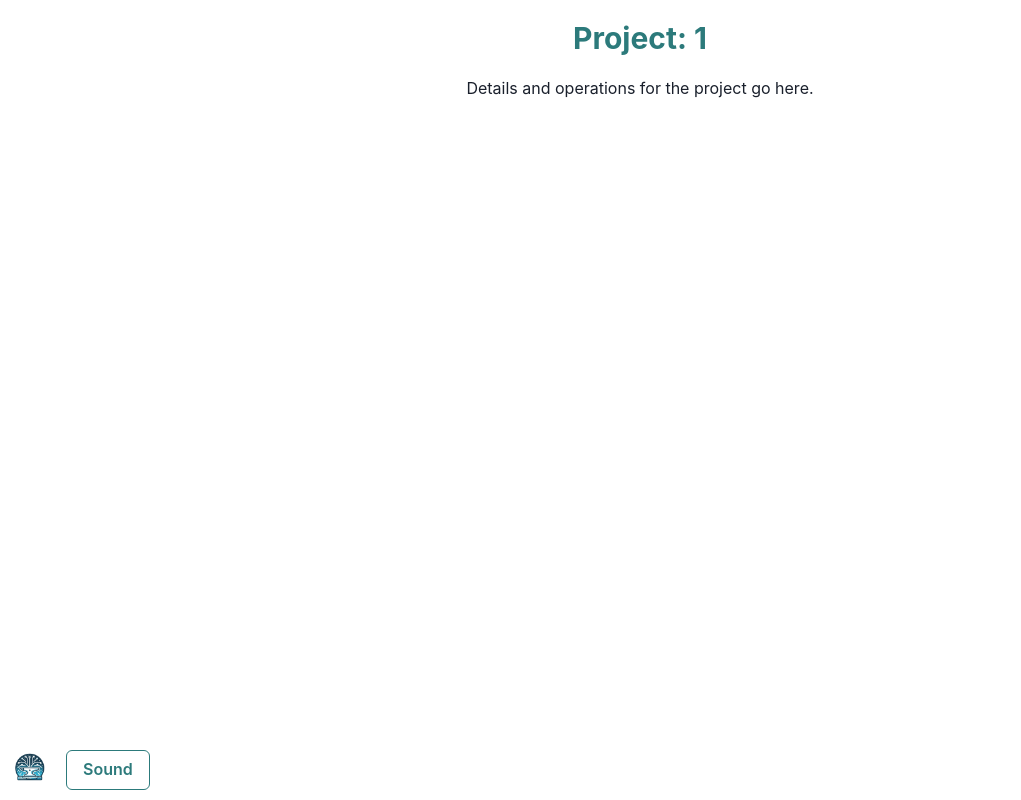
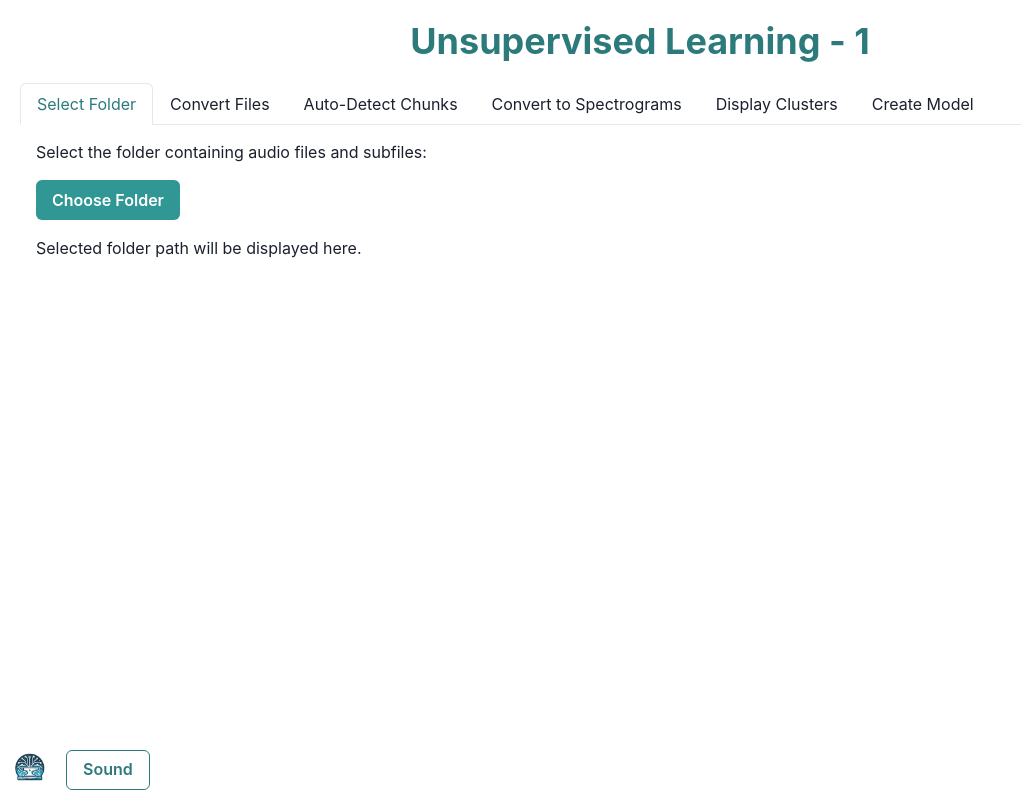
Before and after one commit to flukebot/NeuralForge, a React (Vite) app in the folder frontend/: page /sound/unsupervised/1 in a window 1280 px wide. Shown: the whole page, without its empty margins (0-1021 px from the left). Built offline with nearby package versions, Linux system fonts and the light colour scheme.

Commit message:
built unsupervised learning template interface
added select folder funtionality

```diff
--- a/frontend/src/OHome.jsx
+++ b/frontend/src/OHome.jsx
@@ -11,6 +11,7 @@ const AboutMe = () => <Text>About Me Page</Text>;
 
 // New Component for Project View
 import { useParams } from "react-router-dom";
+import OUnSupSound from "./sound/OUnSupSound";
 
 const ProjectView = () => {
   const { projectName } = useParams();
@@ -68,7 +69,7 @@ class OHome extends React.Component {
                   <Route
                     path="/sound/unsupervised/:projectName"
                     element={
-                      <ProjectView
+                      <OUnSupSound
                         projectName={
                           window.location.pathname.split("/").pop() || ""
                         }
--- /dev/null
+++ b/frontend/src/sound/OUnSupSound.jsx
@@ -0,0 +1,126 @@
+import React from "react";
+import { useParams } from "react-router-dom";
+
+import {
+  Box,
+  Tabs,
+  TabList,
+  TabPanels,
+  Tab,
+  TabPanel,
+  Heading,
+  Button,
+  VStack,
+  Input,
+  Text,
+  Stack,
+} from "@chakra-ui/react";
+
+class OUnSupSound extends React.Component {
+  render() {
+    const { projectName } = this.props;
+    console.log("Received Project Name:", projectName);
+
+    return (
+      <Box p={5}>
+        <Heading as="h1" size="xl" mb={5} color="teal.600">
+          Unsupervised Learning - {projectName}
+        </Heading>
+        <Tabs variant="enclosed" colorScheme="teal">
+          <TabList>
+            <Tab>Select Folder</Tab>
+            <Tab>Convert Files</Tab>
+            <Tab>Auto-Detect Chunks</Tab>
+            <Tab>Convert to Spectrograms</Tab>
+            <Tab>Display Clusters</Tab>
+            <Tab>Create Model</Tab>
+          </TabList>
+
+          <TabPanels>
+            {/* Step 1: Select Folder */}
+            <TabPanel>
+              <VStack spacing={4} align="start">
+                <Text>
+                  Select the folder containing audio files and subfiles:
+                </Text>
+                <Button colorScheme="teal">Choose Folder</Button>
+                <Text>Selected folder path will be displayed here.</Text>
+              </VStack>
+            </TabPanel>
+
+            {/* Step 2: Convert Files */}
+            <TabPanel>
+              <VStack spacing={4} align="start">
+                <Text>Convert all files to WAV format using FFmpeg:</Text>
+                <Button colorScheme="teal">Start Conversion</Button>
+                <Text>
+                  Conversion progress or completion message will be displayed
+                  here.
+                </Text>
+              </VStack>
+            </TabPanel>
+
+            {/* Step 3: Auto-Detect Chunks */}
+            <TabPanel>
+              <VStack spacing={4} align="start">
+                <Text>
+                  Auto-detect and chunk audio based on decibel ratings. Specify
+                  chunking strategy:
+                </Text>
+                <Stack direction="row" spacing={4}>
+                  <Button colorScheme="teal">Chunk by Peaks</Button>
+                  <Button colorScheme="teal">Chunk by Time</Button>
+                </Stack>
+                <Text>Detection and chunking progress will be shown here.</Text>
+              </VStack>
+            </TabPanel>
+
+            {/* Step 4: Convert to Spectrograms */}
+            <TabPanel>
+              <VStack spacing={4} align="start">
+                <Text>Convert audio chunks to spectrograms:</Text>
+                <Button colorScheme="teal">Convert to Spectrograms</Button>
+                <Text>
+                  Spectrogram generation progress or completion will be shown
+                  here.
+                </Text>
+              </VStack>
+            </TabPanel>
+
+            {/* Step 5: Display Clusters */}
+            <TabPanel>
+              <VStack spacing={4} align="start">
+                <Text>Diagrammatically display all the clusters:</Text>
+                <Button colorScheme="teal">Show Clusters</Button>
+                <Box w="100%" h="300px" bg="gray.100" borderRadius="md" p={4}>
+                  {/* Placeholder for cluster diagram */}
+                  Cluster diagram will be displayed here.
+                </Box>
+              </VStack>
+            </TabPanel>
+
+            {/* Step 6: Create Model */}
+            <TabPanel>
+              <VStack spacing={4} align="start">
+                <Text>Create TensorFlow.js model:</Text>
+                <Text>
+                  Specify the number of layers and model type (e.g., CNN):
+                </Text>
+                <Input placeholder="Number of layers" type="number" />
+                <Button colorScheme="teal">Create Model</Button>
+                <Text>Model creation status will be displayed here.</Text>
+              </VStack>
+            </TabPanel>
+          </TabPanels>
+        </Tabs>
+      </Box>
+    );
+  }
+}
+
+const OUnSupSoundWithParams = (props) => {
+  const params = useParams();
+  return <OUnSupSound {...props} projectName={params.projectName} />;
+};
+
+export default OUnSupSoundWithParams;
--- a/frontend/wailsjs/go/main/App.d.ts
+++ b/frontend/wailsjs/go/main/App.d.ts
@@ -8,3 +8,5 @@ export function CreateProjectFolder():Promise<string>;
 export function Greet(arg1:string):Promise<string>;
 
 export function ListProjects():Promise<Array<string>>;
+
+export function OpenDirectoryDialog():Promise<string>;
--- a/frontend/wailsjs/go/main/App.js
+++ b/frontend/wailsjs/go/main/App.js
@@ -17,3 +17,7 @@ export function Greet(arg1) {
 export function ListProjects() {
   return window['go']['main']['App']['ListProjects']();
 }
+
+export function OpenDirectoryDialog() {
+  return window['go']['main']['App']['OpenDirectoryDialog']();
+}
```
Also changed, not shown: 1 other file (tests, documents, lock files or other folders).
